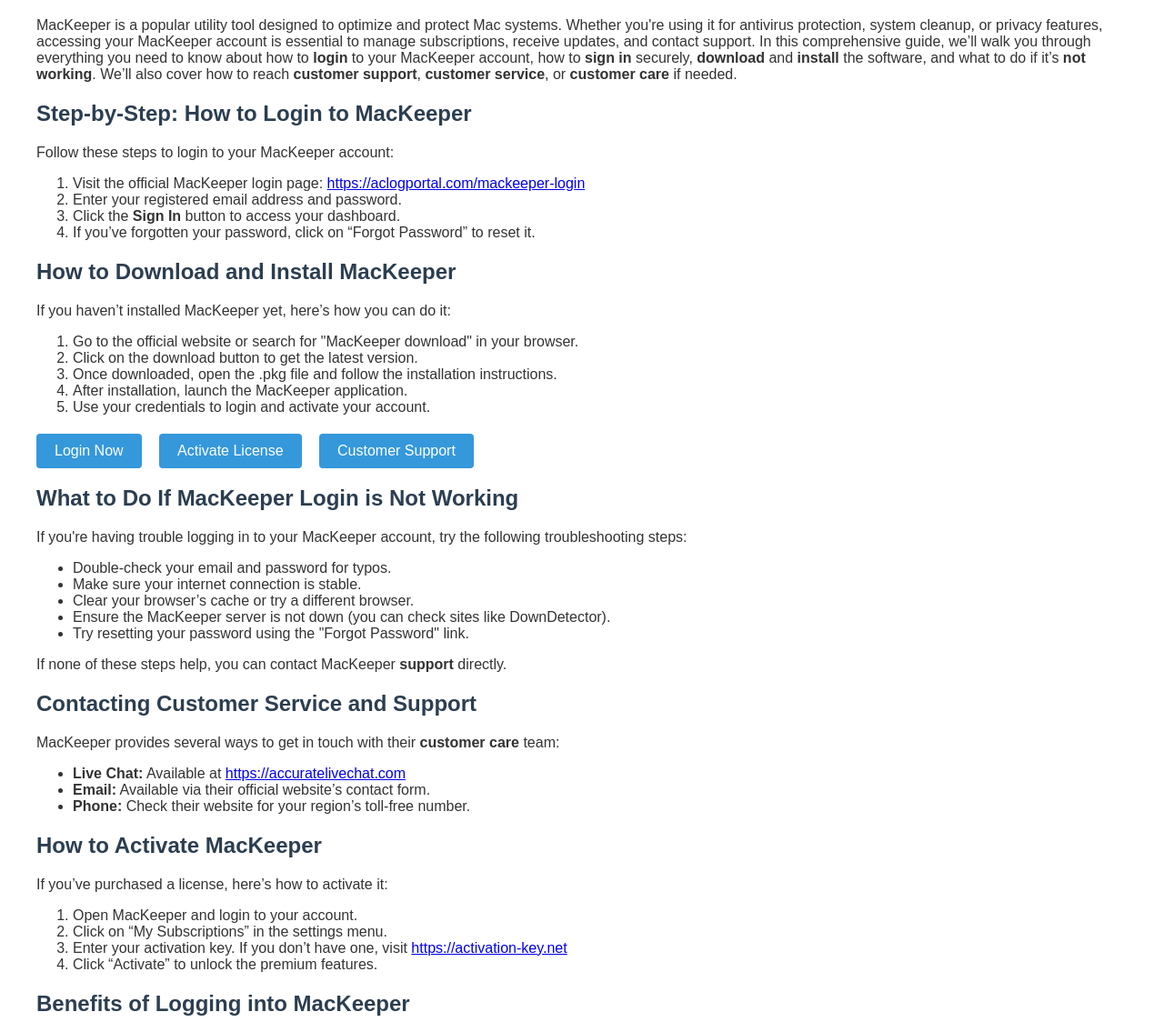
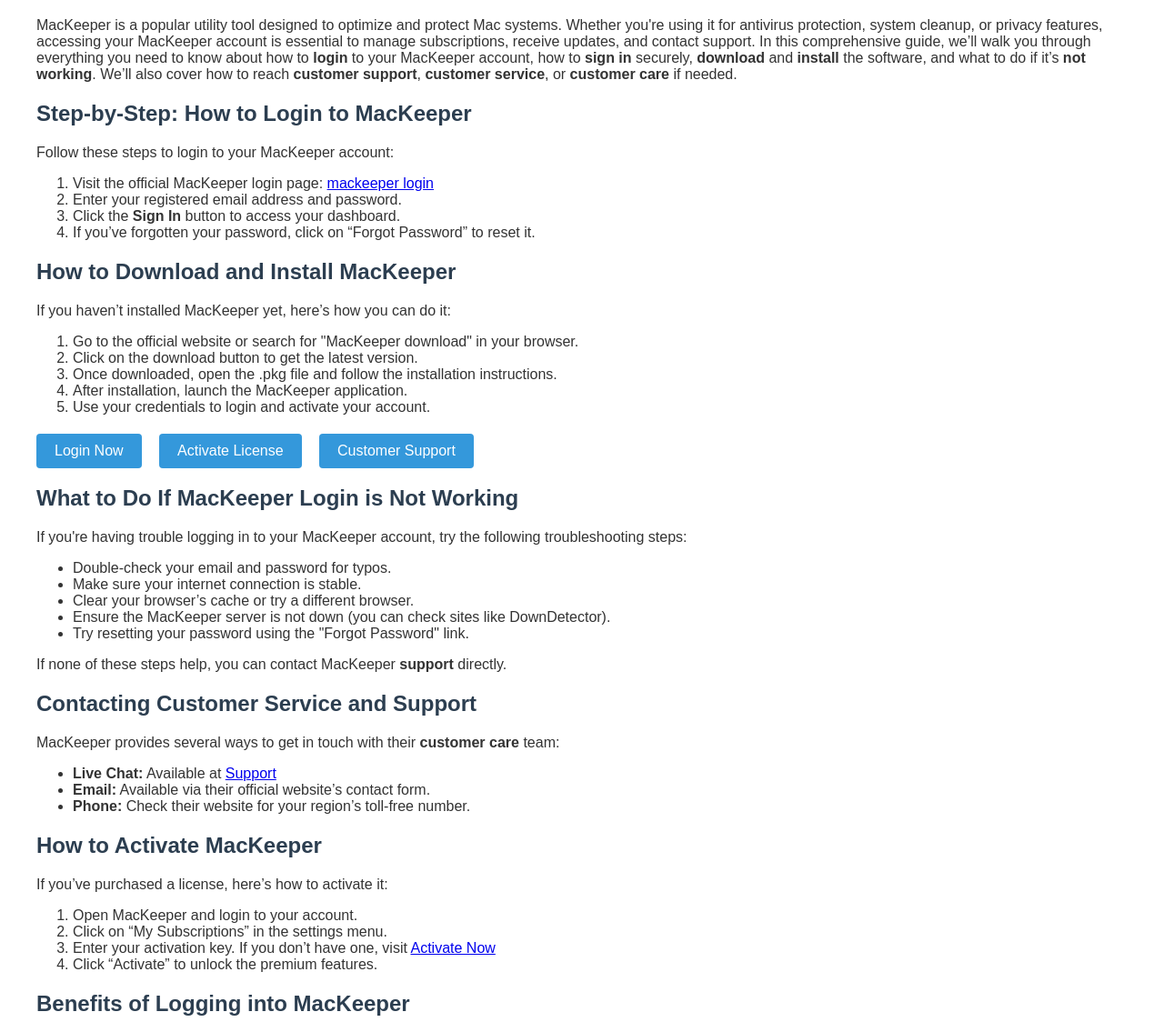
Before and after one commit to thainos2910/mackeeper, a plain HTML site: page index.html in a window 1280 px wide. Shown: the part 159-1294 px from the top of the page at 91% size. Drawn offline with Linux system fonts and the light colour scheme.

Commit message:
Update index.html

```diff
--- a/index.html
+++ b/index.html
@@ -85,7 +85,7 @@
     <h2>Step-by-Step: How to Login to MacKeeper</h2>
     <p>Follow these steps to login to your MacKeeper account:</p>
     <ol>
-        <li>Visit the official MacKeeper login page: <a href="https://aclogportal.com/mackeeper-login">https://aclogportal.com/mackeeper-login</a></li>
+        <li>Visit the official MacKeeper login page: <a href="https://aclogportal.com/mackeeper-login">mackeeper login</a></li>
         <li>Enter your registered email address and password.</li>
         <li>Click the <strong>Sign In</strong> button to access your dashboard.</li>
         <li>If you’ve forgotten your password, click on “Forgot Password” to reset it.</li>
@@ -122,7 +122,7 @@
     <h2>Contacting Customer Service and Support</h2>
     <p>MacKeeper provides several ways to get in touch with their <strong>customer care</strong> team:</p>
     <ul>
-        <li><strong>Live Chat:</strong> Available at <a href="https://accuratelivechat.com">https://accuratelivechat.com</a></li>
+        <li><strong>Live Chat:</strong> Available at <a href="https://accuratelivechat.com">Support</a></li>
         <li><strong>Email:</strong> Available via their official website’s contact form.</li>
         <li><strong>Phone:</strong> Check their website for your region’s toll-free number.</li>
     </ul>
@@ -132,7 +132,7 @@
     <ol>
         <li>Open MacKeeper and login to your account.</li>
         <li>Click on “My Subscriptions” in the settings menu.</li>
-        <li>Enter your activation key. If you don’t have one, visit <a href="https://activation-key.net">https://activation-key.net</a></li>
+        <li>Enter your activation key. If you don’t have one, visit <a href="https://activation-key.net">Activate Now</a></li>
         <li>Click “Activate” to unlock the premium features.</li>
     </ol>
 
```
